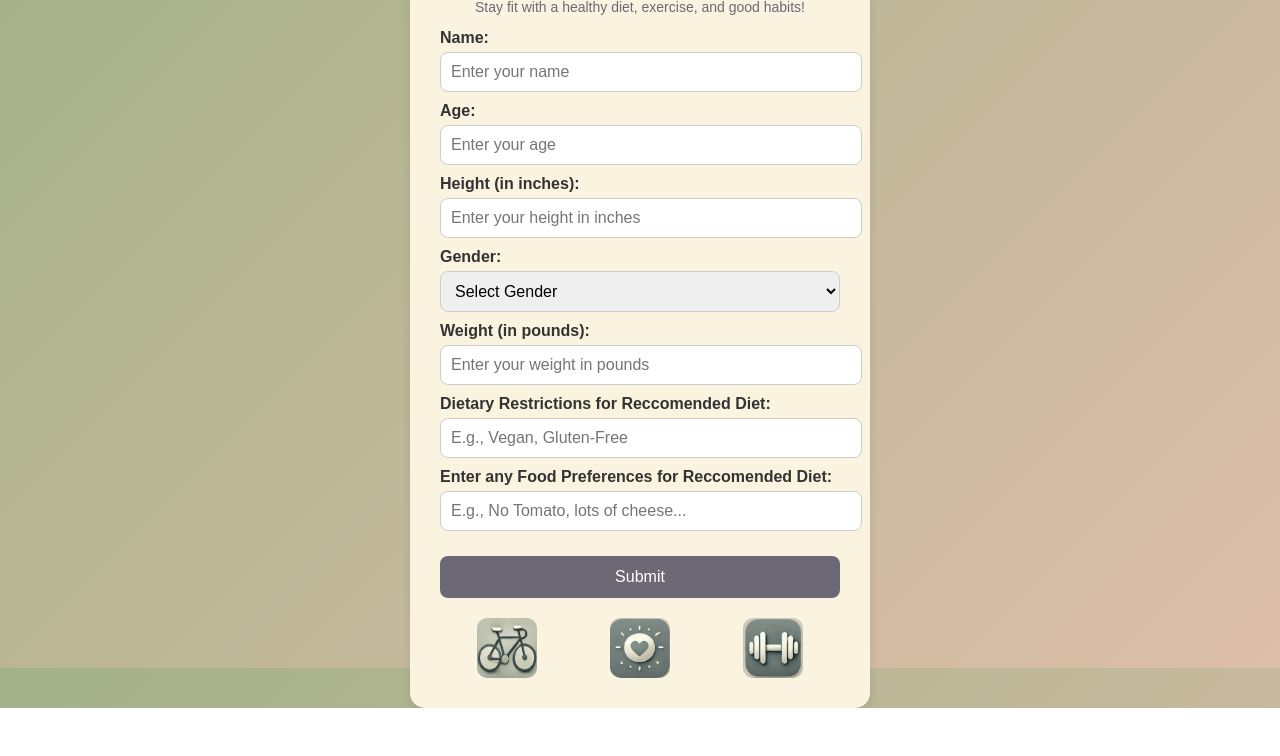
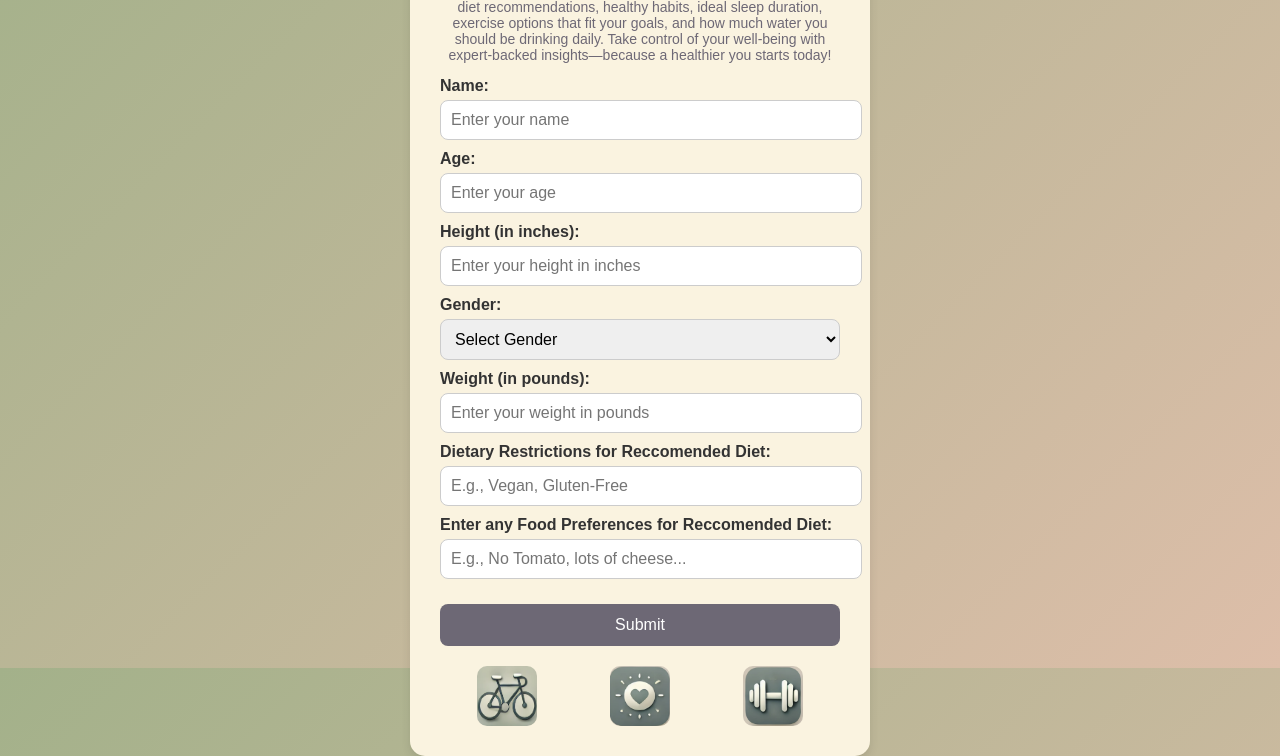
Before and after one commit to demotheworld/healthcoach, a plain HTML site: page index.html in a window 1280 px wide. Shown: the part 132-888 px from the top of the page. Before the commit the page ends 840 px from the top, so only its background shows below. Drawn offline with Linux system fonts and the light colour scheme.

Commit message:
Update index.html

```diff
--- a/index.html
+++ b/index.html
@@ -130,7 +130,7 @@
             <img src="man.png" alt="Man Icon">
         </div>
         <h2>Health Coach App</h2>
-        <p>Stay fit with a healthy diet, exercise, and good habits!</p>
+        <p>Meet Health Coach, your all-in-one app for a healthier lifestyle! Simply enter your details, and Health Coach will give you recommendations based on your information. Get personalized diet recommendations, healthy habits, ideal sleep duration, exercise options that fit your goals, and how much water you should be drinking daily. Take control of your well-being with expert-backed insights—because a healthier you starts today! </p>
 
         <form onsubmit="validateForm(event)">
             <div class="input-group">
```
